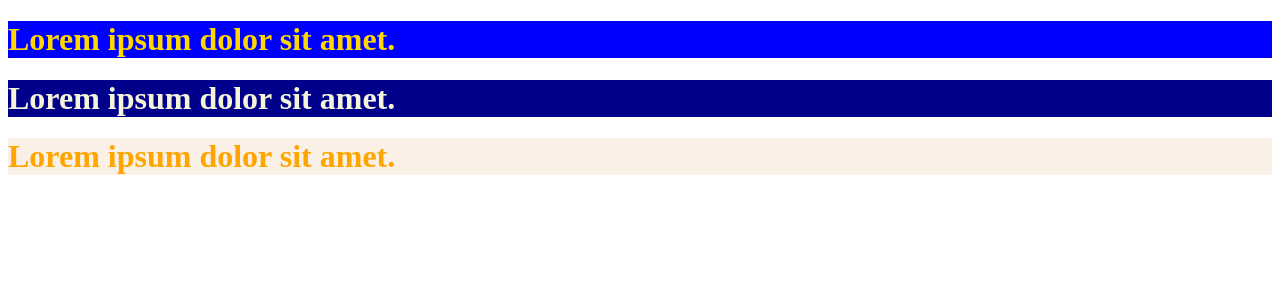
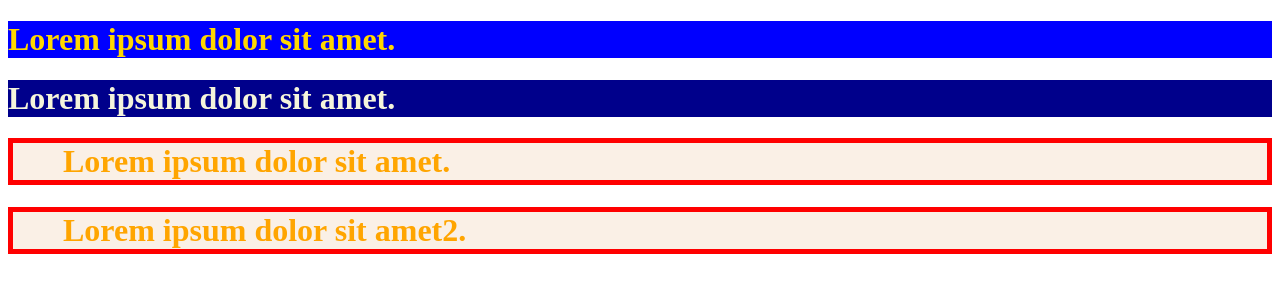
Before and after one commit to Jsb-github/react20231031, a React (Create React App) app: page / in a window 1280 px wide. Shown: the top 300 px of the page. Built offline with nearby package versions, Linux system fonts and the light colour scheme.

Commit message:
css module을 사용할 떄 여러 클래스명을 주는 방법

```diff
--- a/src/component/MyContainer.js
+++ b/src/component/MyContainer.js
@@ -1,8 +1,14 @@
-import mycss from "../style/style2.module.css";
+import style from "../style/style2.module.css";
 export function MyContainer() {
   return (
     <div>
-      <h1 className={mycss.boxClass}>Lorem ipsum dolor sit amet.</h1>
+      <h1 className={`${style.boxClass} ${style.error} ${style.note}`}>
+        Lorem ipsum dolor sit amet.
+      </h1>
+
+      <h1 className={[style.boxClass, style.error, style.note].join(" ")}>
+        Lorem ipsum dolor sit amet2.
+      </h1>
     </div>
   );
 }
--- a/src/style/style2.module.css
+++ b/src/style/style2.module.css
@@ -2,3 +2,11 @@
     color : orange;
     background-color: linen;
 }
+
+.error {
+    border: 5px solid red;
+}
+
+.note {
+    padding-left: 50px;
+}
```
